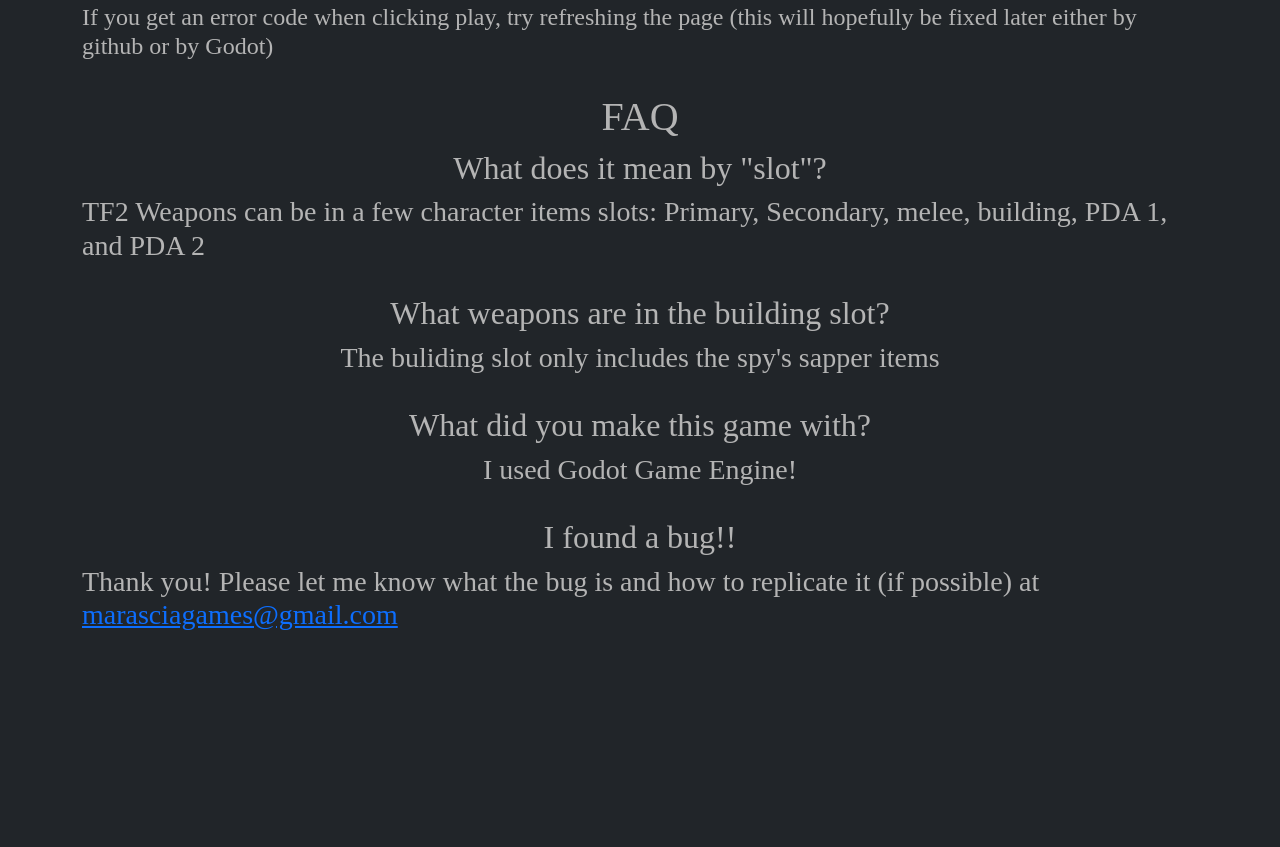
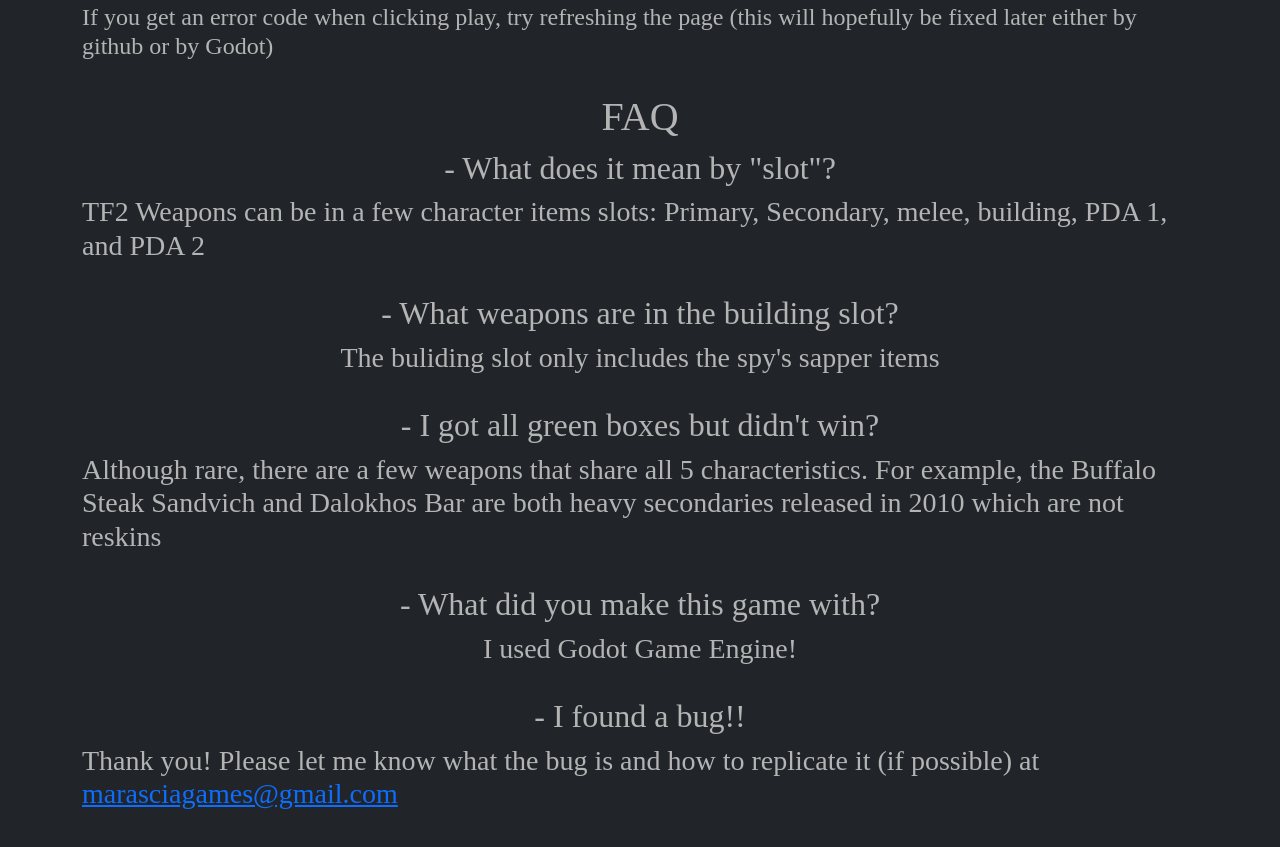
Before and after one commit to ThomasMarascia/ThomasMarascia.github.io, a plain HTML site: page pages/game/game.html in a window 1280 px wide. Shown: the part 549-1396 px from the top of the page. Before the commit the page ends 1233 px from the top, so only its background shows below. Drawn offline with nearby package versions, Linux system fonts and the light colour scheme.

Commit message:
Update game FAQ

```diff
--- a/pages/game/game.html
+++ b/pages/game/game.html
@@ -45,16 +45,19 @@
         <h4>If you get an error code when clicking play, try refreshing the page (this will hopefully be fixed later either by github or by Godot)</h4>
         <br>
         <h1>FAQ</h1>
-        <h2>What does it mean by "slot"?</h2>
+        <h2>- What does it mean by "slot"?</h2>
         <h3>TF2 Weapons can be in a few character items slots: Primary, Secondary, melee, building, PDA 1, and PDA 2</h3>
         <br>
-        <h2>What weapons are in the building slot?</h2>
+        <h2>- What weapons are in the building slot?</h2>
         <h3>The buliding slot only includes the spy's sapper items</h3>
         <br>
-        <h2>What did you make this game with?</h2>
+        <h2>- I got all green boxes but didn't win?</h2>
+        <h3>Although rare, there are a few weapons that share all 5 characteristics. For example, the Buffalo Steak Sandvich and Dalokhos Bar are both heavy secondaries released in 2010 which are not reskins</h3>
+        <br>
+        <h2>- What did you make this game with?</h2>
         <h3>I used Godot Game Engine!</h3>
         <br>
-        <h2>I found a bug!!</h2>
+        <h2>- I found a bug!!</h2>
         <h3>Thank you! Please let me know what the bug is and how to replicate it (if possible) at <a href="mailto:marasciagames@gmail.com?subject=Subject&body=Email%20body" target="_blank">marasciagames@gmail.com</a></h3>
         <br>
 
```
